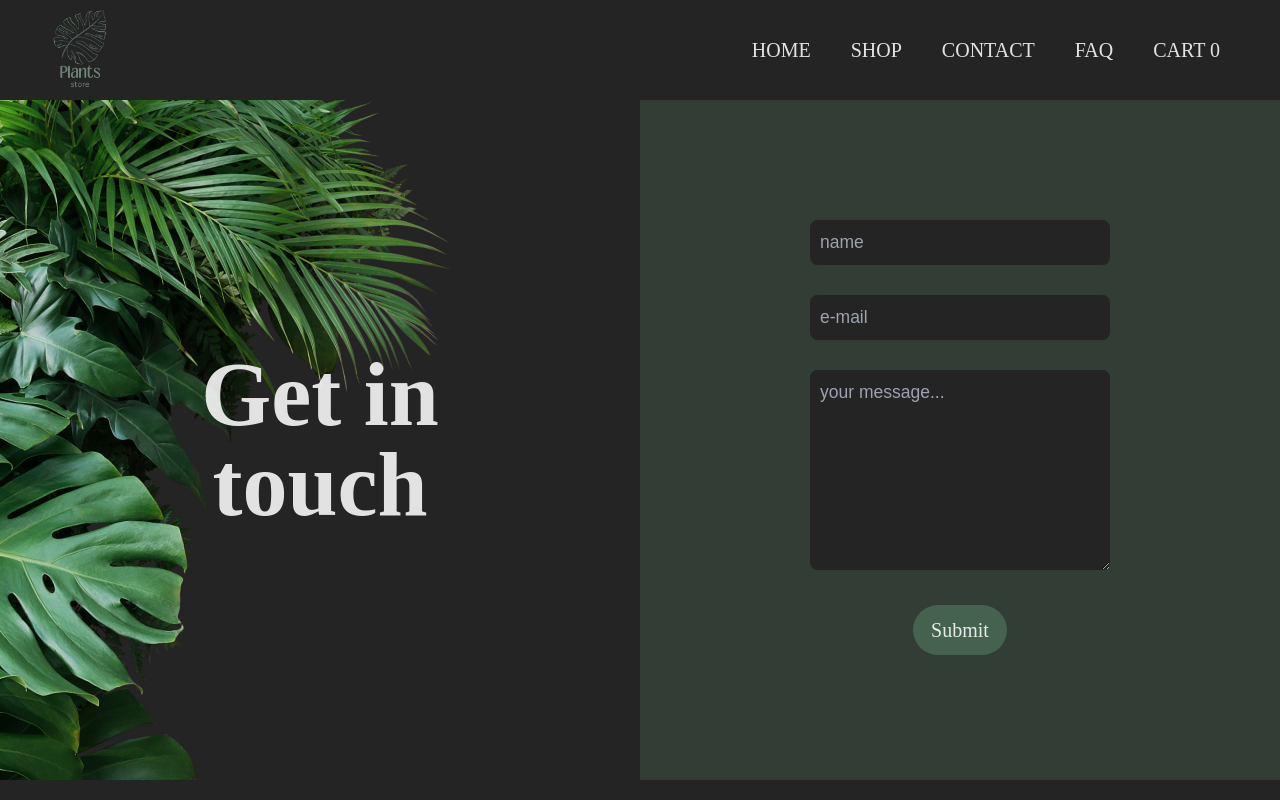
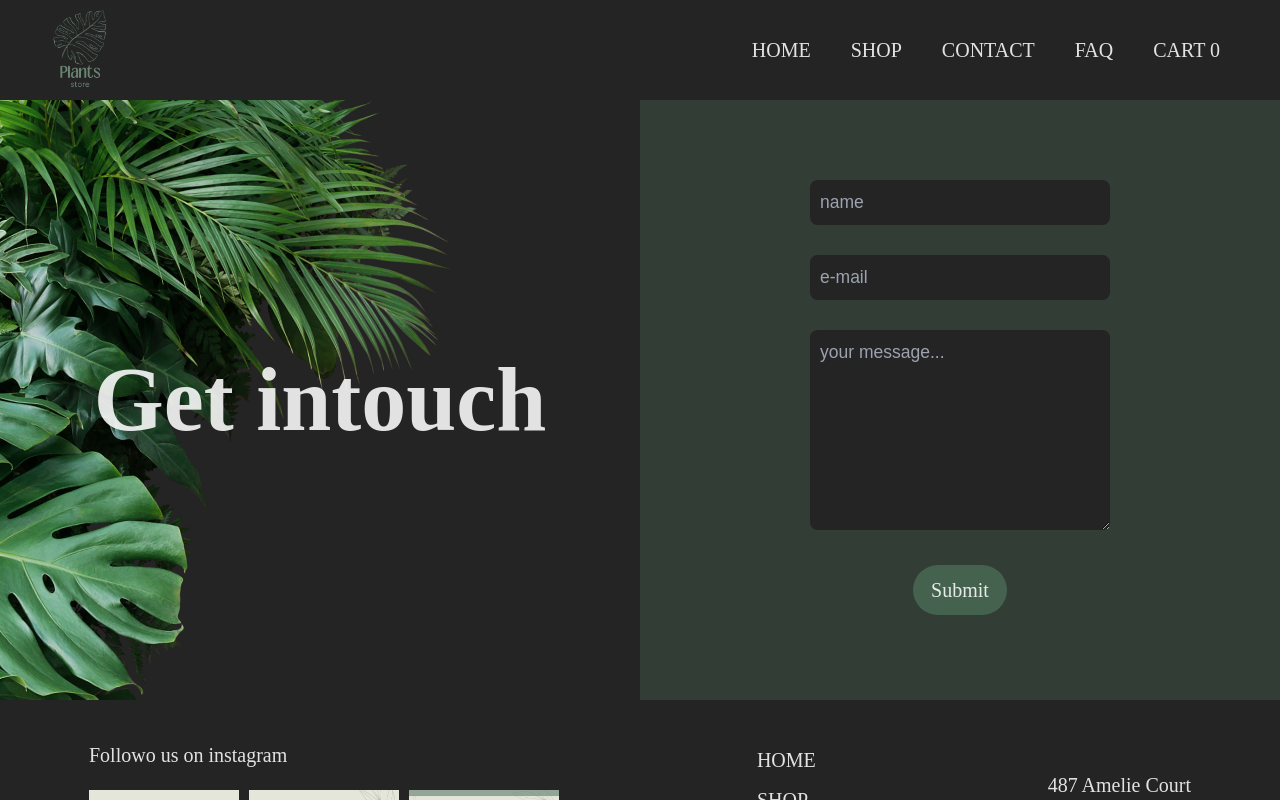
Before and after one commit to MagdaMie/PlantShopMockup, a React (Vite) app in the folder firstReactWebsite/: page /contact in a window 1280 px wide. Shown: the top 800 px of the page. Built offline with nearby package versions, Linux system fonts and the light colour scheme.

Commit message:
fixed page layout

```diff
--- a/firstReactWebsite/src/App.tsx
+++ b/firstReactWebsite/src/App.tsx
@@ -14,13 +14,11 @@ const ContactPage = lazy(() => import("./pages/ContactPage"));
 const CartPage = lazy(() => import("./pages/CartPage"));
 const Footer = lazy(() => import("./pages/Footer"));
 
-
 function App() {
   const cartProducts = useCartStore((state) => state.cartProducts);
   const addPlant = useCartStore((state) => state.addPlant);
   const removePlant = useCartStore((state) => state.removePlant);
   const decrementCounter = useCartStore((state) => state.decrementCounter);
-
 
   let numberOfCartProducts = 0;
   let totalPrice = 0;
@@ -33,11 +31,12 @@ function App() {
   const shippingCost = totalPrice > 150 ? 0 : 10 * numberOfCartProducts;
 
   return (
-    <>
-    <ScrollToTop/>
+    <div className="flex flex-col min-h-screen">
+      <ScrollToTop />
       <Suspense fallback={<div>Loading...</div>}>
         <Header numberOfCartProducts={numberOfCartProducts} />
       </Suspense>
+      <main className="flex-1">
         <Routes>
           <Route
             path="/"
@@ -52,11 +51,7 @@ function App() {
             path="/shop"
             element={
               <Suspense fallback={<div>Loading...</div>}>
-              <ShopPage
-                products={products}
-                addPlant={addPlant}
-
-              />
+                <ShopPage products={products} addPlant={addPlant} />
               </Suspense>
             }
           />
@@ -83,7 +78,7 @@ function App() {
             path="/product/:id"
             element={
               <Suspense fallback={<div>Loading...</div>}>
-              <ProductPage addPlant={addPlant}  />
+                <ProductPage addPlant={addPlant} />
               </Suspense>
             }
           />
@@ -104,10 +99,11 @@ function App() {
             }
           />
         </Routes>
+      </main>
       <Suspense fallback={<div>Loading...</div>}>
         <Footer />
       </Suspense>
-    </>
+    </div>
   );
 }
 
--- a/firstReactWebsite/src/pages/ContactBaner.tsx
+++ b/firstReactWebsite/src/pages/ContactBaner.tsx
@@ -3,7 +3,7 @@ import ContactBanerImg from "../assets/siteBaner.png";
 const ContactBaner = () => {
   return (
     <div
-      className="flex flex-col justify-center items-center  bg-no-repeat h-[200px] md:flex-1 md:h-[85vh] "
+      className="flex flex-col justify-center items-center  bg-no-repeat h-[200px] md:flex-row min-h-[calc(100vh-200px)] md:flex-1 "
       style={{ backgroundImage: `url(${ContactBanerImg})` }}
     >
       <h3 className="contact-page-header">Get in</h3>
--- a/firstReactWebsite/src/pages/ContactPage.jsx
+++ b/firstReactWebsite/src/pages/ContactPage.jsx
@@ -4,10 +4,10 @@ import Notification from "../components/Notification";
 
 const ContactPage = () => {
   return (
-    <div className="flex flex-col md:flex-row md:h-[85vh]">
+    <div className="flex flex-col md:flex-row ">
       <ContactBaner />
 
-      <div className="flex flex-col justify-center items-center bg-customGreen-dark bg-opacity-40 py-4 md:flex-1 md:py-0">
+      <div className="flex flex-col justify-center items-center md:flex-row  bg-customGreen-dark bg-opacity-40 py-4 md:flex-1 md:py-0">
         <ContactForm />
       </div>
       <Notification />
```
Lines whose indentation alone changed are shown as unchanged.
